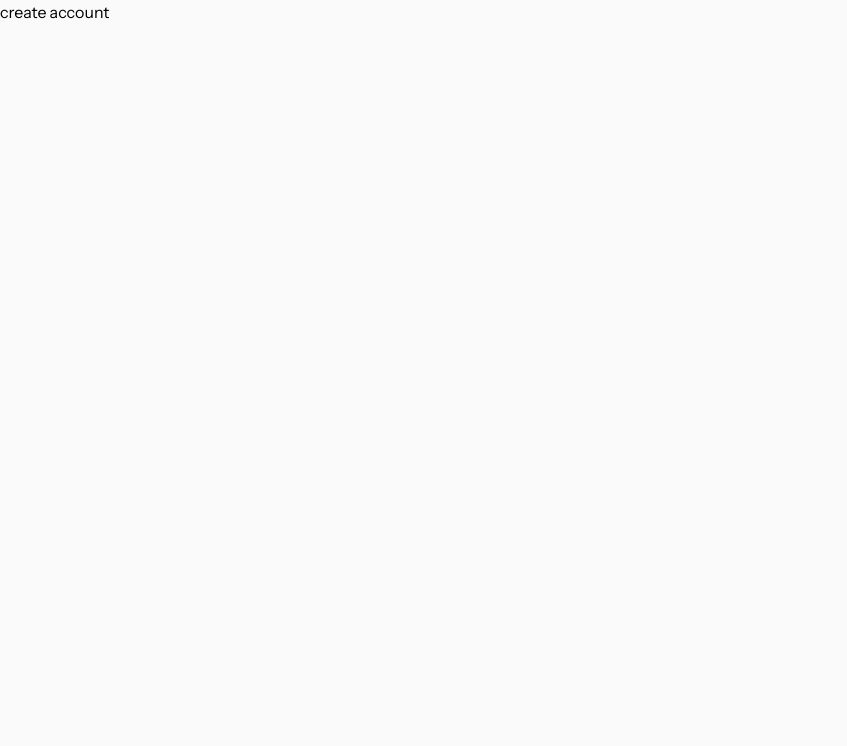
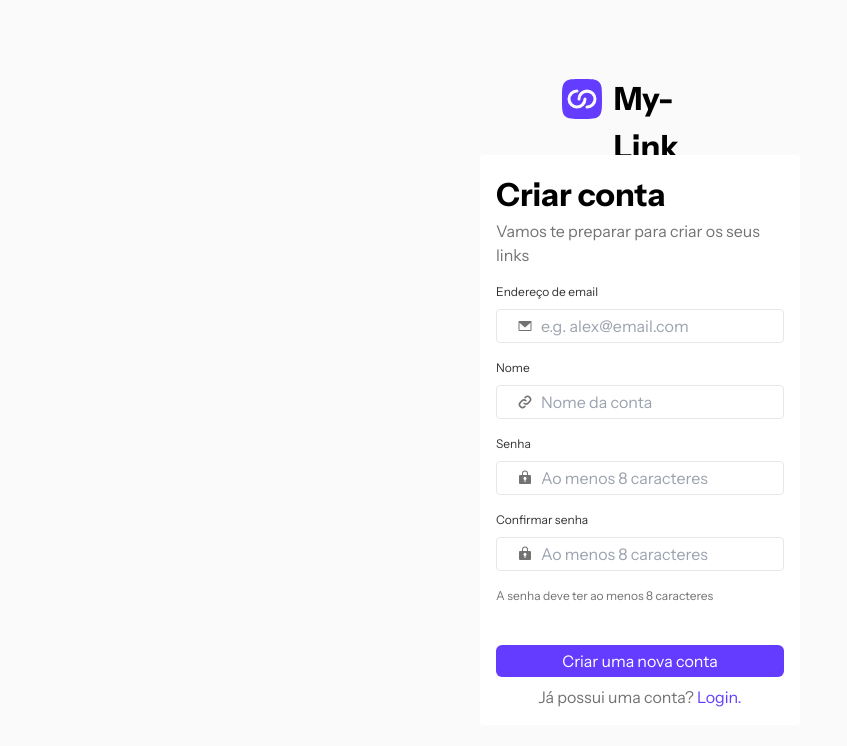
Before and after one commit to miratkd/MyLink-front, a Nuxt app: page /create-account in a window 1280 px wide. Shown: the top 746 px of the page, without its empty margins (0-847 px from the left). Built offline with nearby package versions, Linux system fonts and the light colour scheme.

Commit message:
create account page

```diff
--- a/components/InputComponent.vue
+++ b/components/InputComponent.vue
@@ -2,6 +2,7 @@
     <div :class="{'border-red-500': alert}" class="border relative px-5 py-1 rounded mt-2 flex input-container" >
         <img v-if="icon == 'email'" src="~/assets/icon-email.svg" alt="">
         <img v-if="icon == 'password'" src="~/assets/icon-password.svg" alt="">
+        <img v-if="icon == 'name'" src="~/assets/icon-link.svg" alt="">
         <input data-test="input-field" :disabled="disabled" :value="modelValue" @input="$emit('update:modelValue', $event.target.value)" :type="isPassword ? 'password' : 'text'" class=" w-full ml-2 body-m color-gray component-input" :placeholder="placeholder" :class="{'text-red-500': alert}">
         <span data-test="input-alert" class="absolute right-3 text-red-400 body-s">{{ alert }}</span>
     </div>
--- /dev/null
+++ b/components/PageHeader.vue
@@ -0,0 +1,16 @@
+<template>
+    <p class="heading-m flex gap-2 mb-8">
+        <img class="w-15" src="~/assets/logo-devlinks-small.svg" alt="">
+        My-Link
+    </p>
+</template>
+
+<script>
+export default {
+    name: 'PageHeader'
+}
+</script>
+
+<style lang="sass" scoped>
+
+</style>
--- a/pages/create-account.vue
+++ b/pages/create-account.vue
@@ -1,13 +1,90 @@
 <template>
-    <div>
-        <h1 data-test="create-account-title">create account</h1>
+    <div class="flex flex-col justify-center items-center w-screen h-screen">
+        <PageHeader />
+        <ModalComponent class="w-1/4">
+            <h1 data-test="create-account-title" class="heading-m">Criar conta</h1>
+            <p class="body-m color-gray">Vamos te preparar para criar os seus links</p>
+            <form @submit.prevent="createAccount()">
+                <p data-test="email-label" :class="{ 'text-red-500': emailAlert }" class="body-s color-dark-gray mt-4">
+                    Endereço de email</p>
+                <InputComponent data-test="email-input" @click="emailAlert = ''" :alert="emailAlert" icon="email"
+                    v-model="email" placeholder="e.g. alex@email.com" />
+                <p data-test="email-label" :class="{ 'text-red-500': nameAlert }" class="body-s color-dark-gray mt-4">
+                    Nome</p>
+                <InputComponent data-test="name-input" @click="nameAlert = ''" :alert="nameAlert" icon="name"
+                    v-model="name" placeholder="Nome da conta" />
+                <p data-test="password-label" :class="{ 'text-red-500': passwordAlert }"
+                    class="body-s color-dark-gray mt-4">Senha</p>
+                <InputComponent data-test="password-input" @click="passwordAlert = ''" :alert="passwordAlert"
+                    icon="password" v-model="password" :isPassword="true" placeholder="Ao menos 8 caracteres" />
+                <p data-test="password-label" :class="{ 'text-red-500': passwordAlert }"
+                    class="body-s color-dark-gray mt-4">Confirmar senha</p>
+                <InputComponent data-test="password-input" @click="passwordAlert = ''" :alert="passwordAlert"
+                    icon="password" v-model="confirmPassword" :isPassword="true" placeholder="Ao menos 8 caracteres" />
+
+                <p class="body-s color-gray mt-4">A senha deve ter ao menos 8 caracteres</p>
+
+
+                <ButtonComponent data-test="login-button" text="Criar uma nova conta" class="w-full mt-10" />
+            </form>
+
+            <p class="body-m color-gray text-center mt-2">Já possui uma conta? <NuxtLink to="/" data-test="home-button"
+                    class="color-purple cursor-pointer">Login.</NuxtLink>
+            </p>
+        </ModalComponent>
+        <LoadingComponent v-if="isLoading"/>
     </div>
 </template>
 
 <script>
-    export default {
-        name: "createAccountPage"
-    }
+import { mapStores } from 'pinia'
+import { useUserStore } from '~/stores/user';
+
+export default {
+    name: "createAccountPage",
+    data() {
+        return {
+            email: '',
+            password: '',
+            name: '',
+            nameAlert: '',
+            confirmPassword: '',
+            emailAlert: '',
+            passwordAlert: '',
+            isLoading: false
+        }
+    },
+    methods: {
+        createAccount() {
+            if (!this.email) this.emailAlert = 'insira um email'
+            if (!this.validateEmail(this.email)) this.emailAlert = 'insira um email valido'
+            if (!this.name) this.nameAlert = 'insira um nome'
+            if (!this.password || !this.confirmPassword) this.passwordAlert = 'insira uma senha'
+            if (this.password != this.confirmPassword) this.passwordAlert = 'senhas diferentes'
+            if (this.password.length < 8) this.passwordAlert = 'senha muito curta'
+            if (this.emailAlert || this.passwordAlert || this.nameAlert) return
+            this.isLoading = true
+            this.userStore.request.createAccount(this.email, this.name, this.password).then(resp => {
+                this.userStore.savedEmail = this.email
+                this.userStore.savedPassword = this.password
+                navigateTo('/')
+            }).catch(error => {
+                if (error.response.data.message == 'The email has already been taken.'){
+                    this.emailAlert = 'email já em uso'
+                    this.isLoading = false
+                }
+            })
+
+        },
+        validateEmail(email) {
+            const regex = /^[^\s@]+@[^\s@]+\.[^\s@]+$/;
+            return regex.test(email);
+        }
+    },
+    computed: {
+        ...mapStores(useUserStore)
+    },
+}
 </script>
 
 <style lang="sass" scoped>
--- a/pages/index.vue
+++ b/pages/index.vue
@@ -1,9 +1,6 @@
 <template>
     <div class="flex flex-col justify-center items-center w-screen h-screen">
-        <p class="heading-m flex gap-2 mb-8">
-            <img class="w-15" src="~/assets/logo-devlinks-small.svg" alt="">
-            My-Link
-        </p>
+        <PageHeader/>
         <ModalComponent class="w-1/4">
             <h1 data-test="login-title" class="heading-m">Login</h1>
             <p class="body-m color-gray">Insira suas informações de acesso</p>
@@ -35,6 +32,10 @@ export default {
             isLoading: false
         }
     },
+    beforeMount () {
+        if (this.userStore.savedEmail) this.email = this.userStore.savedEmail
+        if (this.userStore.savedPassword) this.password = this.userStore.savedPassword
+    },
     methods: {
         login() {
             if (!this.email || !this.password){
--- a/services/RequestService.js
+++ b/services/RequestService.js
@@ -8,9 +8,14 @@ export default class RequestService {
     }
 
     login(email, password) {
-        return axios.post(this.url + 'login', {
-            email: email,
-            password: password
+
+    }
+
+    createAccount(email, name, password) {
+        return axios.post(this.url + 'users', {
+            email,
+            password,
+            name
         })
     }
 }
--- a/stores/user.js
+++ b/stores/user.js
@@ -5,7 +5,9 @@ export const useUserStore = defineStore({
     id: 'user',
     state: () => ({
         token: 'asdasdawdasdawd',
-        request: new RequestService()
+        request: new RequestService(),
+        savedEmail: '',
+        savedPassword: ''
     }),
     actions: {
         setToken(newToken) {
```
